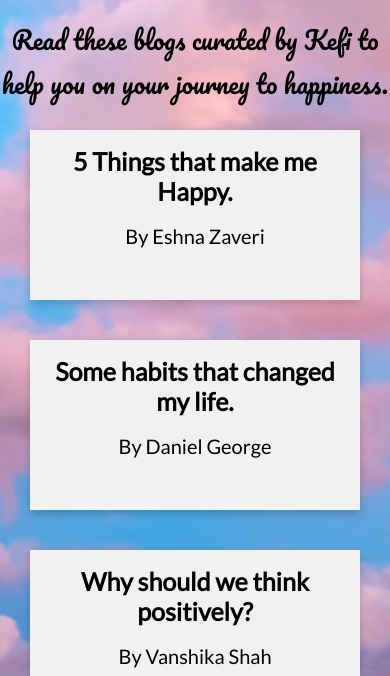
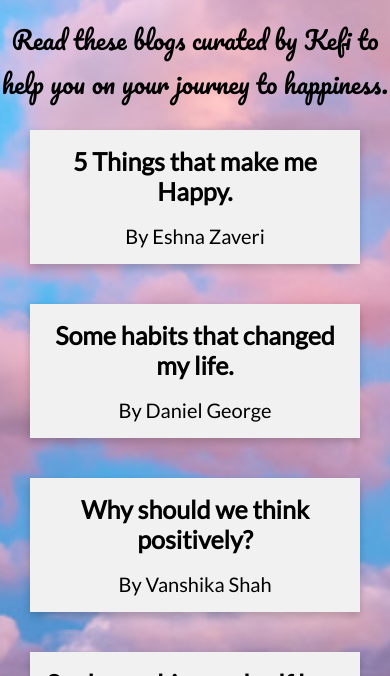
Before and after one commit to fennayy/Kefi-Happy, a plain HTML site: page Blogs.html in a window 390 px wide. Shown: the part 168-844 px from the top of the page. Drawn offline with Linux system fonts and the light colour scheme; a web font is replaced by a local one.

Commit message:
one more

```diff
--- a/blogsStyles.css
+++ b/blogsStyles.css
@@ -186,4 +186,7 @@ footer a{
         margin-right: 20px;
     }
 
+    .card{
+        height: auto;
+    }
 }
```
